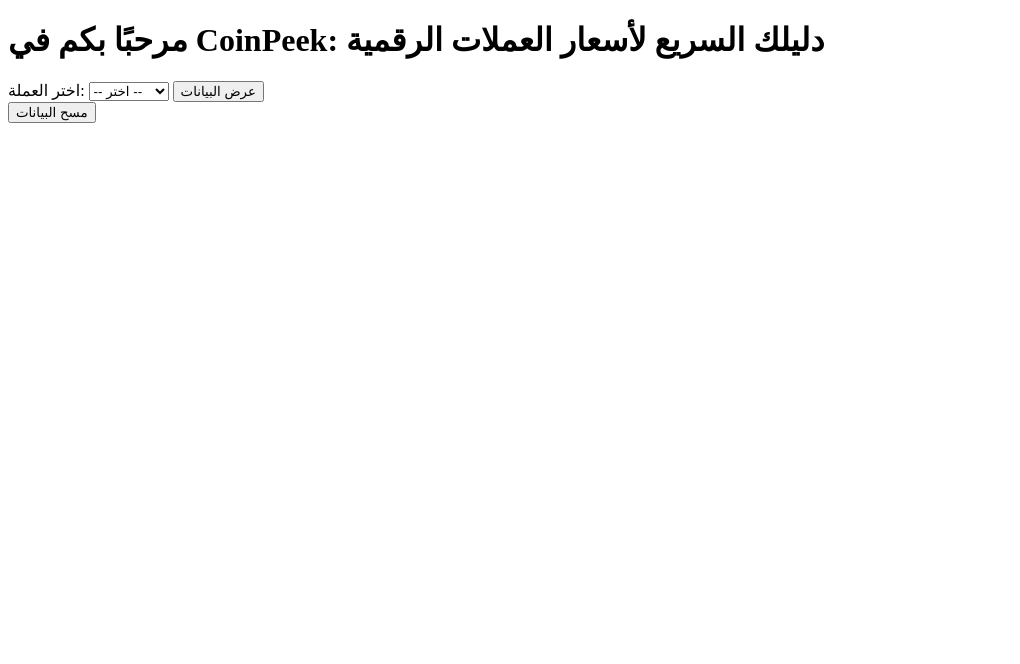
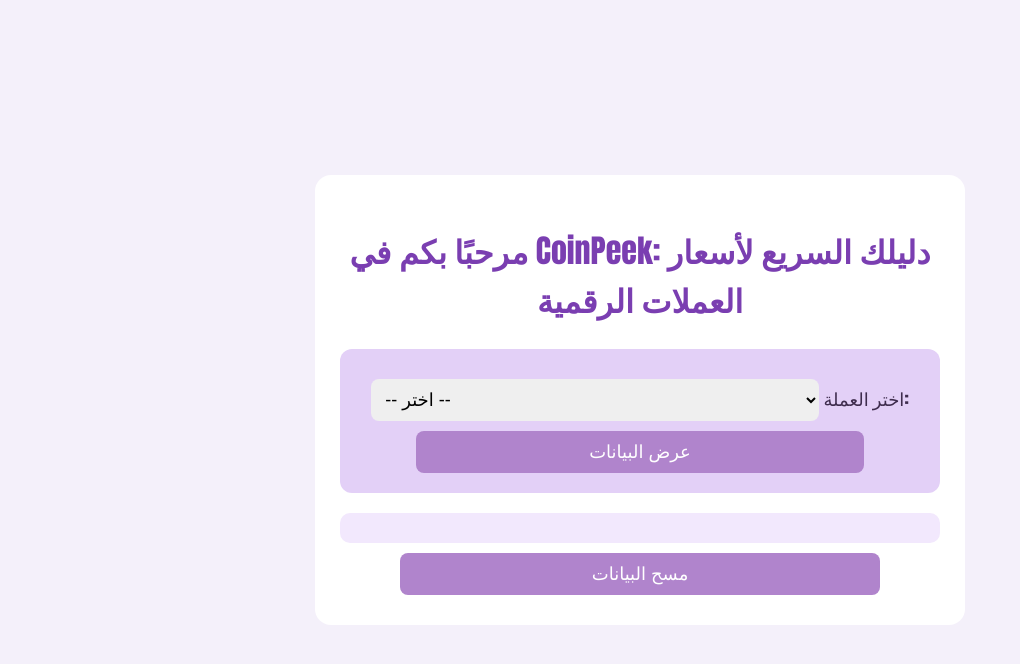
Before and after one commit to nof10/coinpeek, a plain HTML site: page index.html in a window 1280 px wide. Shown: the whole page, without its empty margins (0-1020 px from the left). Drawn offline with Linux system fonts and the light colour scheme.

Commit message:
Finished styling the index page

```diff
--- a/index.html
+++ b/index.html
@@ -3,13 +3,13 @@
 <head>
   <meta charset="UTF-8">
   <title>أسعار العملات الرقمية</title>
+  <link rel="stylesheet" href="style.css">
 </head>
 <body>
   <div class="container">
     <h1>مرحبًا بكم في CoinPeek: دليلك السريع لأسعار العملات الرقمية</h1>
 
     <form id="currencyForm">
-      <label for="coin">اختر العملة:</label>
       <select id="coin" required>
         <option value="">-- اختر --</option>
         <option value="bitcoin">Bitcoin</option>
@@ -18,7 +18,7 @@
         <option value="solana">Solana</option>
         <option value="ripple">Ripple</option>
       </select>
-
+      <label for="coin">اختر العملة:</label>
       <button type="submit">عرض البيانات</button>
     </form>
 
--- a/style.css
+++ b/style.css
@@ -0,0 +1,69 @@
+body {
+    background-color: #f4f0fa;
+    font-family:Impact, Haettenschweiler, 'Arial Narrow Bold', sans-serif;
+    color: #3e2c4d;
+    margin: 0;
+    padding: 0;
+    display: flex;
+    justify-content: center;
+    align-items: center;
+    height: 100vh;
+}
+
+.container {
+    max-width: 600px;
+    width: 90%;
+    background-color: #ffffff;
+    border-radius: 16px;
+    border-color:#9c79b9;
+    padding: 30px 25px;
+    text-align: center;
+}
+
+h1 {
+    color: #7a3eb1;
+    margin-bottom: 25px;
+}
+
+form {
+    background-color: #e3d0f7;
+    border-radius: 12px;
+    padding: 20px;
+    margin-bottom: 20px;
+    font-size: large;
+    font: bold;
+}
+
+select, button {
+    padding: 10px;
+    margin-top: 10px;
+    font-size: 16px;
+    border-radius: 8px;
+    border: none;
+    width: 80%;
+    font-size: large;
+    font: bold;
+}
+
+button {
+    background-color: #b084cc;
+    color: white;
+    cursor: pointer;
+}
+
+button:hover {
+    background-color: #a46cc3;
+}
+
+#result {
+    margin-top: 20px;
+    background-color: #f2e8fd;
+    padding: 15px;
+    border-radius: 10px;
+    text-align: left;
+}
+
+#clear-btn {
+    margin-top: 15px;
+    background-color: #c9a3e5;
+}
```
